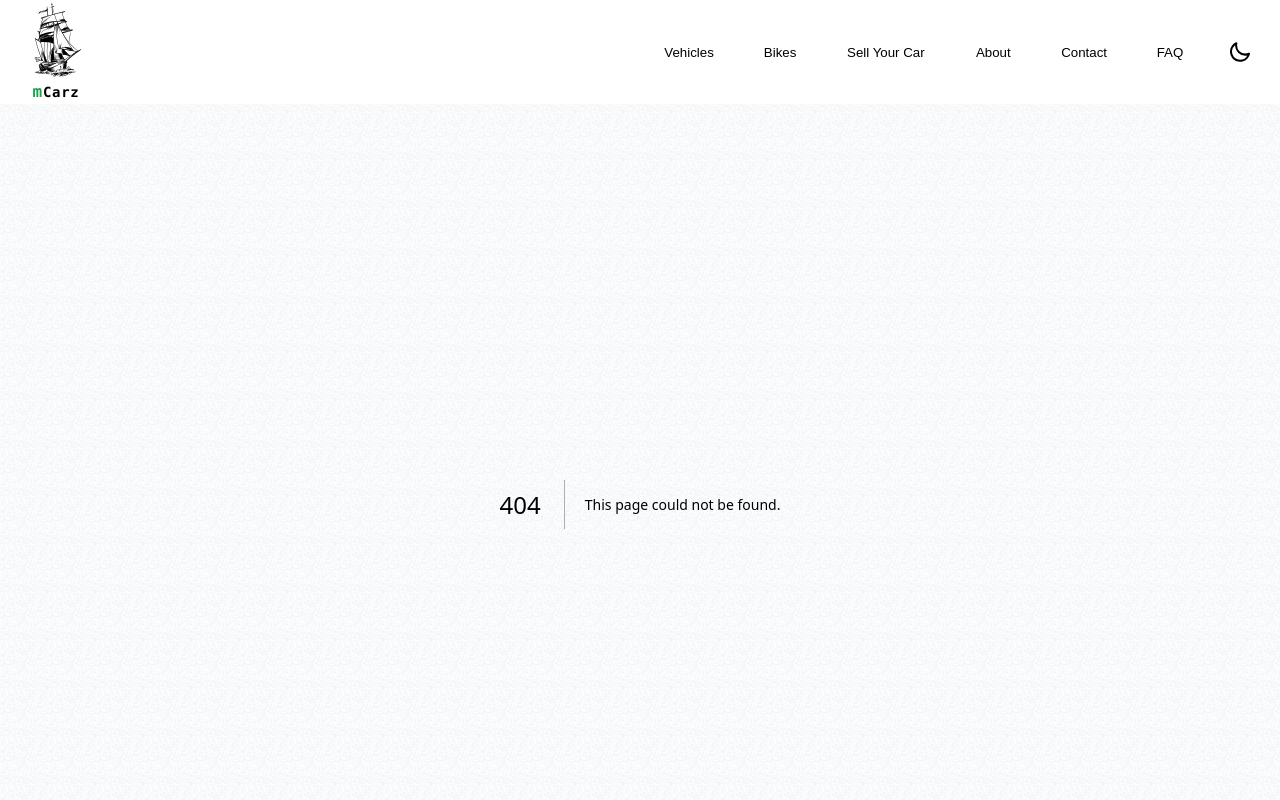
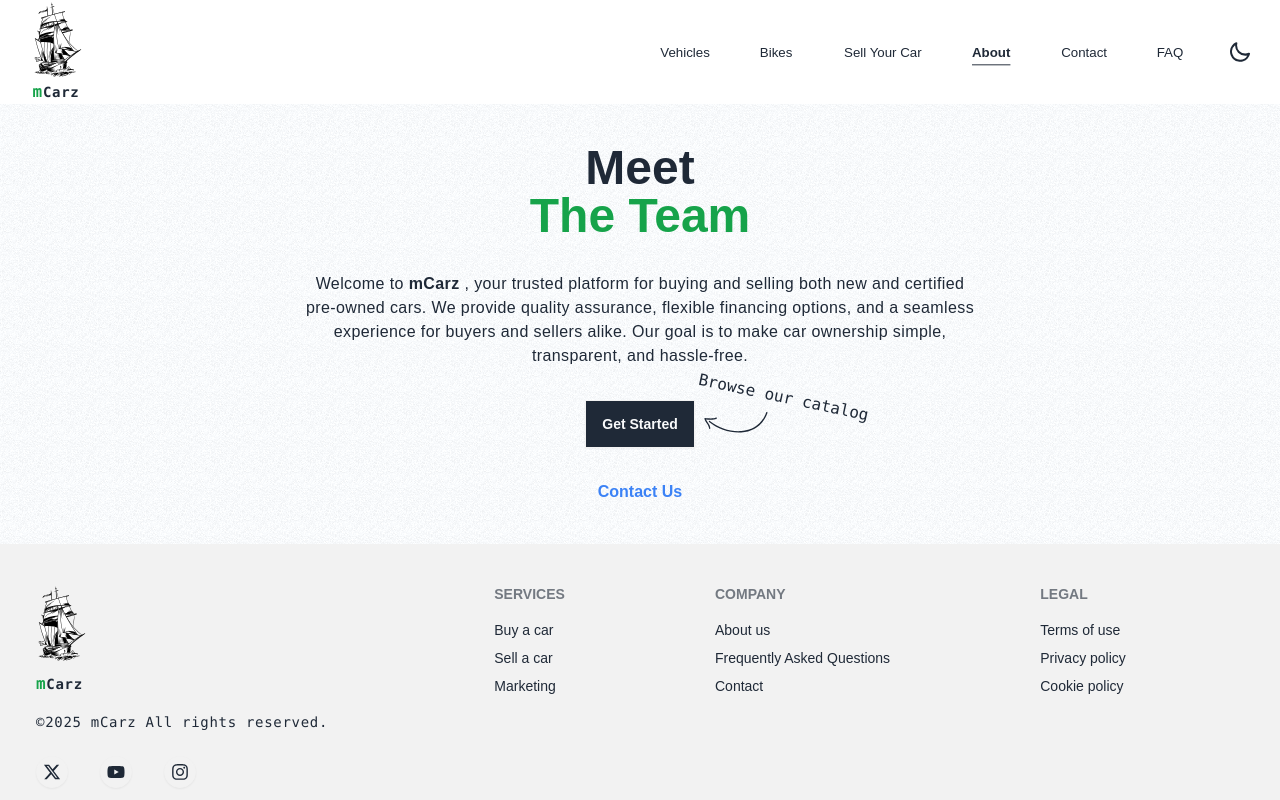
Before and after one commit to MwauratheAlex/mCarz, a Next.js app: page /about in a window 1280 px wide. Before the commit this address had no page. Shown: the top 800 px of the page. Built offline with nearby package versions, Linux system fonts and the light colour scheme.

Commit message:
about page

```diff
--- /dev/null
+++ b/src/app/about/page.tsx
@@ -0,0 +1,46 @@
+import { PaddingWrapper } from "@/components/ui/PaddingWrapper";
+import Link from "next/link";
+
+export default function AboutPage() {
+  return (
+    <PaddingWrapper>
+      <div className="flex text-center justify-center py-10
+      items-center flex-col max-w-2xl mx-auto gap-8">
+        <h1 className="text-5xl font-semibold">
+          Meet <br />
+          <span className="text-green-600">The Team</span>
+        </h1>
+        <p className="tracking-wide">
+          Welcome to <span className="font-semibold"> mCarz </span>, your
+          trusted platform for buying and selling both new and certified
+          pre-owned cars. We provide quality assurance, flexible financing
+          options, and a seamless experience for buyers and sellers alike.
+          Our goal is to make car ownership simple, transparent, and hassle-free.
+        </p>
+        <div className="relative">
+          <Link href="" className="daisy-btn rounded-none bg-gray-800
+        text-gray-50 hover:text-white hover:bg-black">
+            Get Started
+          </Link>
+
+          <div className="absolute -right-24 -top-4 flex flex-col
+          items-center justify-center">
+            <p className="rotate-12 pl-4 font-mono -mr-20 mb-1">
+              Browse our catalog
+            </p>
+            <svg viewBox="0 0 72 24" focusable="false"
+              className="w-16">
+              <path fill-rule="evenodd" clip-rule="evenodd" d="M0.600904 7.08166C0.764293 6.8879 1.01492 6.79004 1.26654 6.82177C2.83216 7.01918 5.20326 7.24581 7.54543 7.23964C9.92491 7.23338 12.1351 6.98464 13.4704 6.32142C13.84 6.13785 14.2885 6.28805 14.4722 6.65692C14.6559 7.02578 14.5052 7.47362 14.1356 7.6572C12.4625 8.48822 9.94063 8.72541 7.54852 8.7317C5.67514 8.73663 3.79547 8.5985 2.29921 8.44247C2.80955 9.59638 3.50943 10.6396 4.24665 11.7384C4.39435 11.9585 4.54354 12.1809 4.69301 12.4068C5.79543 14.0733 6.88128 15.8995 7.1179 18.2636C7.15893 18.6735 6.85928 19.0393 6.4486 19.0805C6.03792 19.1217 5.67174 18.8227 5.6307 18.4128C5.43271 16.4346 4.52957 14.868 3.4457 13.2296C3.3058 13.0181 3.16221 12.8046 3.01684 12.5885C2.05899 11.1646 1.02372 9.62564 0.457909 7.78069C0.383671 7.53862 0.437515 7.27541 0.600904 7.08166ZM5.52039 10.2248C5.77662 9.90161 6.24663 9.84687 6.57018 10.1025C16.4834 17.9344 29.9158 22.4064 42.0781 21.4773C54.1988 20.5514 65.0339 14.2748 69.9746 0.584299C70.1145 0.196597 70.5427 -0.0046455 70.931 0.134813C71.3193 0.274276 71.5206 0.70162 71.3807 1.08932C66.2105 15.4159 54.8056 22.0014 42.1913 22.965C29.6185 23.9254 15.8207 19.3142 5.64226 11.2727C5.31871 11.0171 5.26415 10.5479 5.52039 10.2248Z" fill="currentColor">
+              </path>
+            </svg>
+          </div>
+        </div>
+
+        <Link href="/contact" className="daisy-link daisy-link-hover text-blue-500
+        font-semibold">
+          Contact Us
+        </Link>
+      </div>
+    </PaddingWrapper>
+  )
+}
--- a/src/components/Footer.tsx
+++ b/src/components/Footer.tsx
@@ -2,6 +2,7 @@ import Image from "next/image";
 import logoImg from "@/../public/logo.svg"
 import { MdOutgoingMail } from "react-icons/md";
 import { FaInstagram, FaXTwitter, FaYoutube } from "react-icons/fa6";
+import Link from "next/link";
 
 export function Footer() {
     return (
@@ -64,23 +65,23 @@ export function Footer() {
                 </aside>
                 <nav className="px-4 md:px-0">
                     <h6 className="daisy-footer-title">Services</h6>
-                    <a className="daisy-link daisy-link-hover">Buy a car</a>
-                    <a className="daisy-link daisy-link-hover">Sell a car</a>
-                    <a className="daisy-link daisy-link-hover">Marketing</a>
+                    <Link href="" className="daisy-link daisy-link-hover">Buy a car</Link>
+                    <Link href="" className="daisy-link daisy-link-hover">Sell a car</Link>
+                    <Link href="" className="daisy-link daisy-link-hover">Marketing</Link>
                 </nav>
                 <nav className="px-4 md:px-0">
                     <h6 className="daisy-footer-title">Company</h6>
-                    <a className="daisy-link daisy-link-hover">About us</a>
-                    <a className="daisy-link daisy-link-hover">
+                    <Link href="" className="daisy-link daisy-link-hover">About us</Link>
+                    <Link href="/faq" className="daisy-link daisy-link-hover">
                         Frequently Asked Questions
-                    </a>
-                    <a className="daisy-link daisy-link-hover">Contact</a>
+                    </Link>
+                    <Link href="" className="daisy-link daisy-link-hover">Contact</Link>
                 </nav>
                 <nav className="px-4 md:px-0">
                     <h6 className="daisy-footer-title">Legal</h6>
-                    <a className="daisy-link daisy-link-hover">Terms of use</a>
-                    <a className="daisy-link daisy-link-hover">Privacy policy</a>
-                    <a className="daisy-link daisy-link-hover">Cookie policy</a>
+                    <Link href="" className="daisy-link daisy-link-hover">Terms of use</Link>
+                    <Link href="" className="daisy-link daisy-link-hover">Privacy policy</Link>
+                    <Link href="" className="daisy-link daisy-link-hover">Cookie policy</Link>
                 </nav>
             </footer>
         </div>
--- a/src/components/Header.tsx
+++ b/src/components/Header.tsx
@@ -9,6 +9,7 @@ import { IoIosMenu } from "react-icons/io";
 import { IoClose } from "react-icons/io5";
 import { cn } from "@/lib/utils";
 import Link from "next/link";
+import { usePathname } from "next/navigation";
 
 export function Header() {
     return (
@@ -66,12 +67,14 @@ function MobileNav() {
 }
 
 function NavContent({ className }: { className: string }) {
+    const pathname = usePathname()
+
     const navLinks = [
-        { title: "Vehicles", url: "" },
-        { title: "Bikes", url: "" },
-        { title: "Sell Your Car", url: "" },
-        { title: "About", url: "" },
-        { title: "Contact", url: "" },
+        { title: "Vehicles", url: "/vehicles" },
+        { title: "Bikes", url: "/bikes" },
+        { title: "Sell Your Car", url: "/sell-car" },
+        { title: "About", url: "/about" },
+        { title: "Contact", url: "/contact" },
         { title: "FAQ", url: "/faq" },
     ]
     return (
@@ -80,10 +83,13 @@ function NavContent({ className }: { className: string }) {
                 <Link
                     href={link.url}
                     key={`navlink-${idx}`}
-                    className="daisy-btn daisy-btn-ghost rounded-none
-                    hover:bg-white/0 font-normal hover:underline
-                    underline-offset-8 w-full md:w-max py-8 md:py-2
-                    md:border-none border border-gray-200">
+                    className={cn(
+                        "daisy-btn daisy-btn-ghost rounded-none",
+                        "hover:bg-white/0 font-normal hover:underline",
+                        "underline-offset-8 w-full md:w-max py-8 md:py-2",
+                        "md:border-none border border-gray-200",
+                        pathname === link.url && "font-semibold underline"
+                    )}>
                     {link.title}
                 </Link>
             ))}
```
